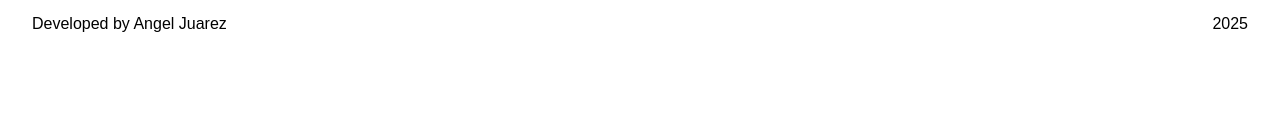
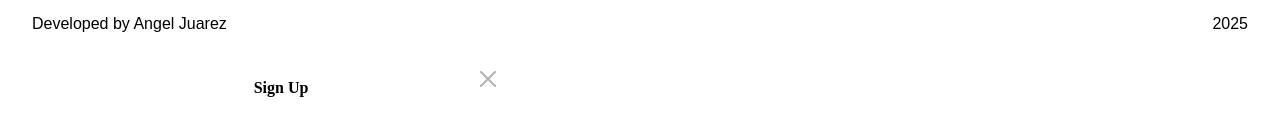
Before and after one commit to ajuarezse/tripleTenFinalProject_React, a React (Vite) app: page /profile in a window 1280 px wide. Both pictures are taken after a click on the button "Sign Up". Shown: the part 180-316 px from the top of the page. Built offline with nearby package versions, Linux system fonts and the light colour scheme.

Commit message:
add register modal

```diff
--- a/src/components/App/App.jsx
+++ b/src/components/App/App.jsx
@@ -1,3 +1,4 @@
+import { useState } from "react";
 import { Routes, Route } from "react-router-dom";
 //import { useState } from "react";
 //import reactLogo from "./assets/react.svg";
@@ -7,18 +8,34 @@ import Header from "../Header/Header";
 import Footer from "../Footer/Footer";
 import Main from "../Main/Main";
 import Profile from "../Profile/Profile";
+import RegisterModal from "../RegisterModal/RegisterModal";
 
 function App() {
+  const [activeModal, setActiveModal] = useState("");
+
+  const handleRegisterModal = (e) => {
+    e.preventDefault();
+    setActiveModal("register");
+  };
+
+  const closeActiveModal = () => {
+    setActiveModal("");
+  };
+
   return (
     <>
       <div className="app">
-        <Header />
+        <Header handleRegisterModal={handleRegisterModal} />
         <Routes>
           <Route path="/" element={<Main />} />
           <Route path="/profile" element={<Profile />} />
         </Routes>
         <Footer />
       </div>
+      <RegisterModal
+        isOpen={activeModal === "register"}
+        onClose={closeActiveModal}
+      />
     </>
   );
 }
--- a/src/components/Header/Header.jsx
+++ b/src/components/Header/Header.jsx
@@ -5,14 +5,20 @@ import { Link } from "react-router-dom";
 //import { useContext } from "react";
 //import CurrentUserContext from "../../contexts/CurrentUserContext/CurrentUserContext";
 
-function Header() {
+function Header({ handleRegisterModal }) {
   return (
     <header className="header">
       <Link to="/">
         <div className="header__logo">Name of Project</div>
       </Link>
       <div className="header__auth-buttons">
-        <button className="header__auth-link">Sign Up</button>
+        <button
+          type="button"
+          className="header__auth-link"
+          onClick={handleRegisterModal}
+        >
+          Sign Up
+        </button>
         <button className="header__auth-link">Log In</button>
       </div>
     </header>
--- a/src/components/ModalWithForm/ModalWithForm.css
+++ b/src/components/ModalWithForm/ModalWithForm.css
@@ -12,7 +12,7 @@
   visibility: hidden;
 }
 
-.modal_opened {
+.modal__opened {
   visibility: visible;
 }
 
--- a/src/components/ModalWithForm/ModalWithForm.jsx
+++ b/src/components/ModalWithForm/ModalWithForm.jsx
@@ -1,12 +1,15 @@
 import "./ModalWithForm.css";
-import closeButton from "../../assets/closeButton";
+import closeButton from "../../assets/closeButton.png";
 
-function ModalWithForm() {
+function ModalWithForm({ isOpen, onClose, title }) {
+  if (!isOpen) {
+    return null;
+  }
   return (
-    <div className="modal_opened">
+    <div className={`modal${isOpen && "modal__opened"}`}>
       <div className="modal__content">
-        <h2 className="modal__title">Modal</h2>
-        <button className="modal__close">
+        <h2 className="modal__title">{title}</h2>
+        <button onClick={onClose} type="button" className="modal__close">
           <img
             src={closeButton}
             alt="close button"
--- a/src/components/RegisterModal/RegisterModal.jsx
+++ b/src/components/RegisterModal/RegisterModal.jsx
@@ -0,0 +1,14 @@
+import ModalWithForm from "../ModalWithForm/ModalWithForm";
+
+const RegisterModal = ({ isOpen, onClose }) => {
+  return (
+    <ModalWithForm
+      isOpen={isOpen}
+      onClose={onClose}
+      title="Sign Up"
+      buttonText="Sign Up"
+    ></ModalWithForm>
+  );
+};
+
+export default RegisterModal;
```
